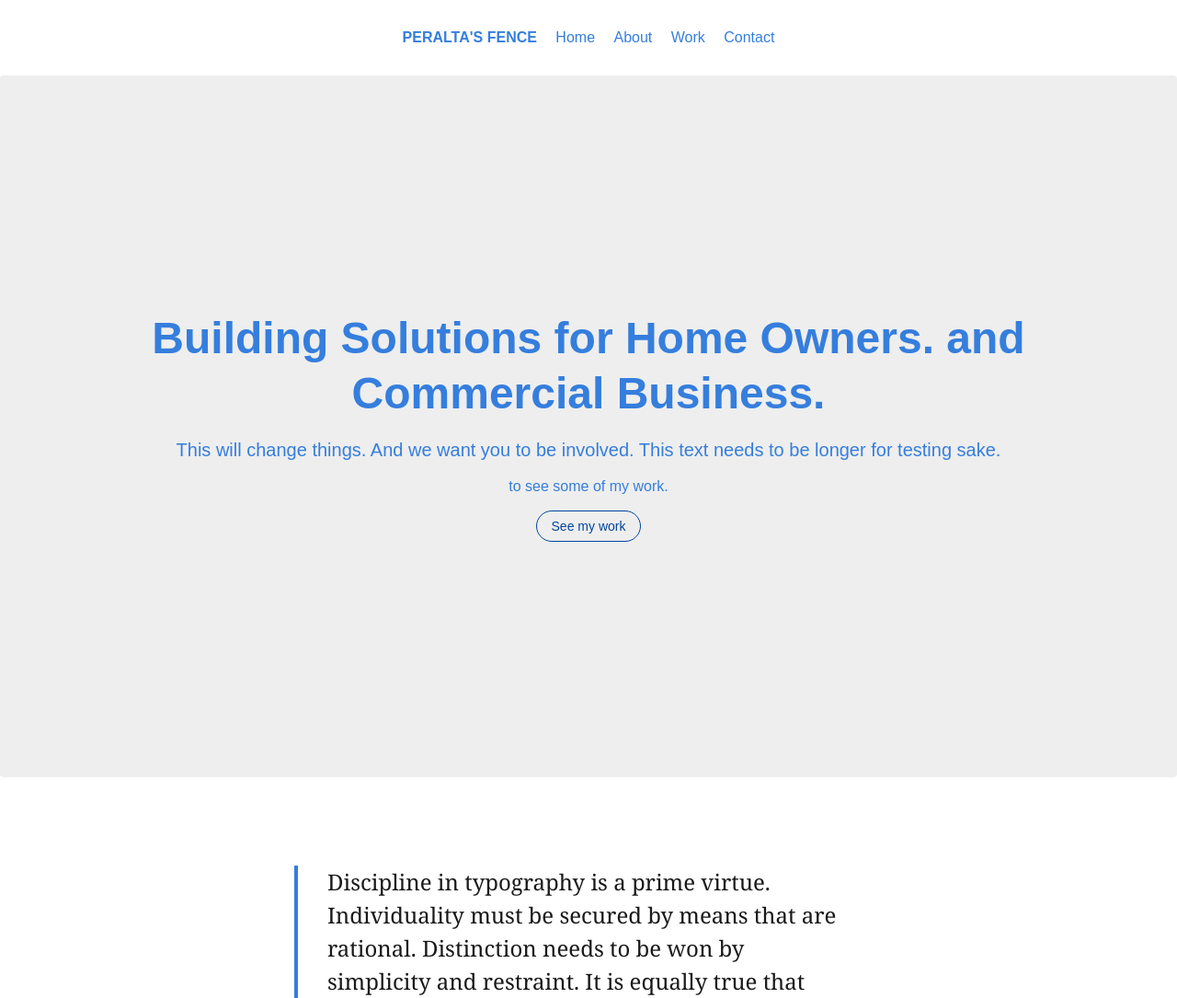
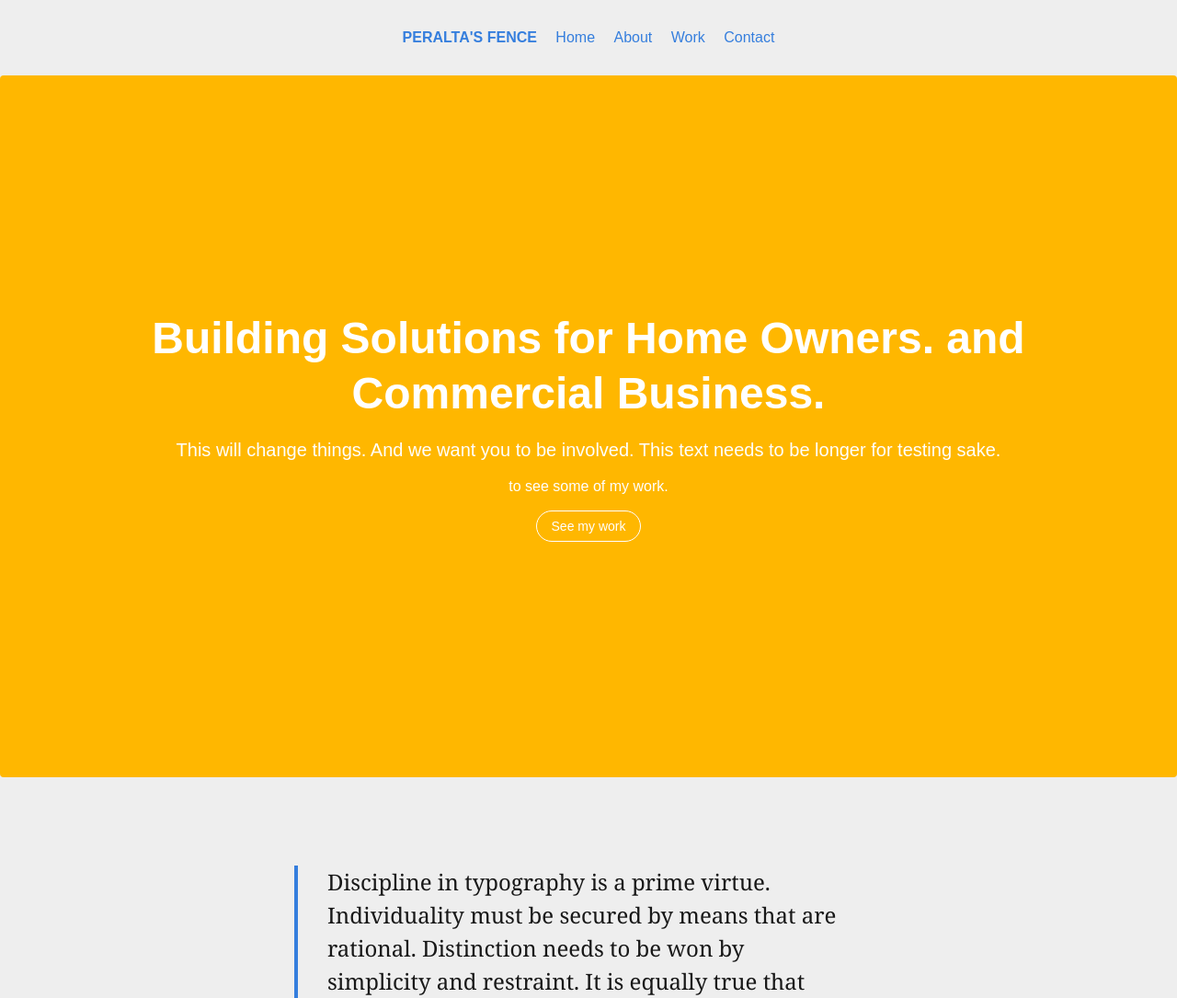
Before and after one commit to wilton-cruz/supreme-happiness, a Flask app: page / in a window 1280 px wide. Shown: the top 1085 px of the page at 92% size. Run offline with Flask 2, Linux system fonts and the light colour scheme.

Commit message:
changes to index and contact pages

```diff
--- a/templates/about.html
+++ b/templates/about.html
@@ -4,12 +4,12 @@
 {% block content %}
 <section class="avenir pt5-ns pt2-m w-100 flex flex-wrap flex-cloumn-ns items-center">
   <img class="w-40-ns w-100-m center" src="{{ url_for('static', filename='img/family.jpg') }}" alt="avatar image">
-  <div class="pa2 w-40-ns w-80-m center">
+  <div class="pa2 w-40-ns w-80-m center measure-wide-ns">
   <h1 class="f2 lh-title">meet the peralta's family</h1>
   <p class="f4 lh-copy">Lorem ipsum dolor sit amet consectetur adipisicing elit. Laudantium eos minus laborum reprehenderit sunt quasi molestiae odio saepe maxime sint corrupti iusto dolores commodi voluptate, asperiores labore dolorem. Aperiam, ipsum.</p>
 </div>
 
-<div class="w-80-m w-70-l w-60-ns center pa2 pt3-ns pt6-l">
+<div class="w-80-m w-70-l mw-60-ns center br2 ba b--black-20 pa2 mt5-ns pt3-l bg-white">
   <h1 class="f2 lh-title">Our History</h1>
   <p class="f4 lh-copy">Lorem ipsum dolor sit amet consectetur adipisicing elit. Aut at maiores, accusantium, provident fugit magnam delectus fuga cumque libero id consequuntur deleniti soluta incidunt voluptas sunt dignissimos ullam explicabo dolores pariatur facere, quisquam dolorum ipsum inventore quasi! Veniam, magnam esse.</p>
 </div>
--- a/templates/index.html
+++ b/templates/index.html
@@ -2,20 +2,20 @@
 {% block title %}Call (704)723-3455{% endblock %}
 
 {% block content %}
-<article class="blue mw10 ph3 tc br2 pv4 pv7-l pv6-ns bg-light-gray mb5">
+<article class="white mw10 ph3 tc br2 pv4 pv7-l pv6-ns bg-gold mb5">
   <h1 class="avenir center mw8-ns fw1 fw4-ns fw9-l f-headline-l f1 f1-l lh-title mt0 mb3">
     Building Solutions for Home Owners.
 and Commercial Business.
   </h1>
-  <h2 class="fw2 f4 lh-copy mt0 mb3">
+  <h2 class="fw4 f4 lh-copy mt0 mb3">
     This will change things. And we want you to be involved. This text needs to
     be longer for testing sake.
   </h2>
-  <p class="fw1 f5 mt0 mb3">
+  <p class="fw4 f5 mt0 mb3">
     to see some of my work.
   </p>
   <div>
-    <a class="f6 br-pill dark-blue no-underline ba grow pv2 ph3 dib"
+    <a class="f6 br-pill white no-underline ba grow pv2 ph3 dib"
       href="{{ url_for('work')}}">
       See my work
     </a>
--- a/templates/layout.html
+++ b/templates/layout.html
@@ -17,7 +17,7 @@
 {% endblock nav%}
 </nav>
 
-<body>
+<body class="bg-light-gray">
   <section id="content row" class="avenir">{% block content %}{% endblock %}</section>
 
   <footer class="bg-light-gray">
```
